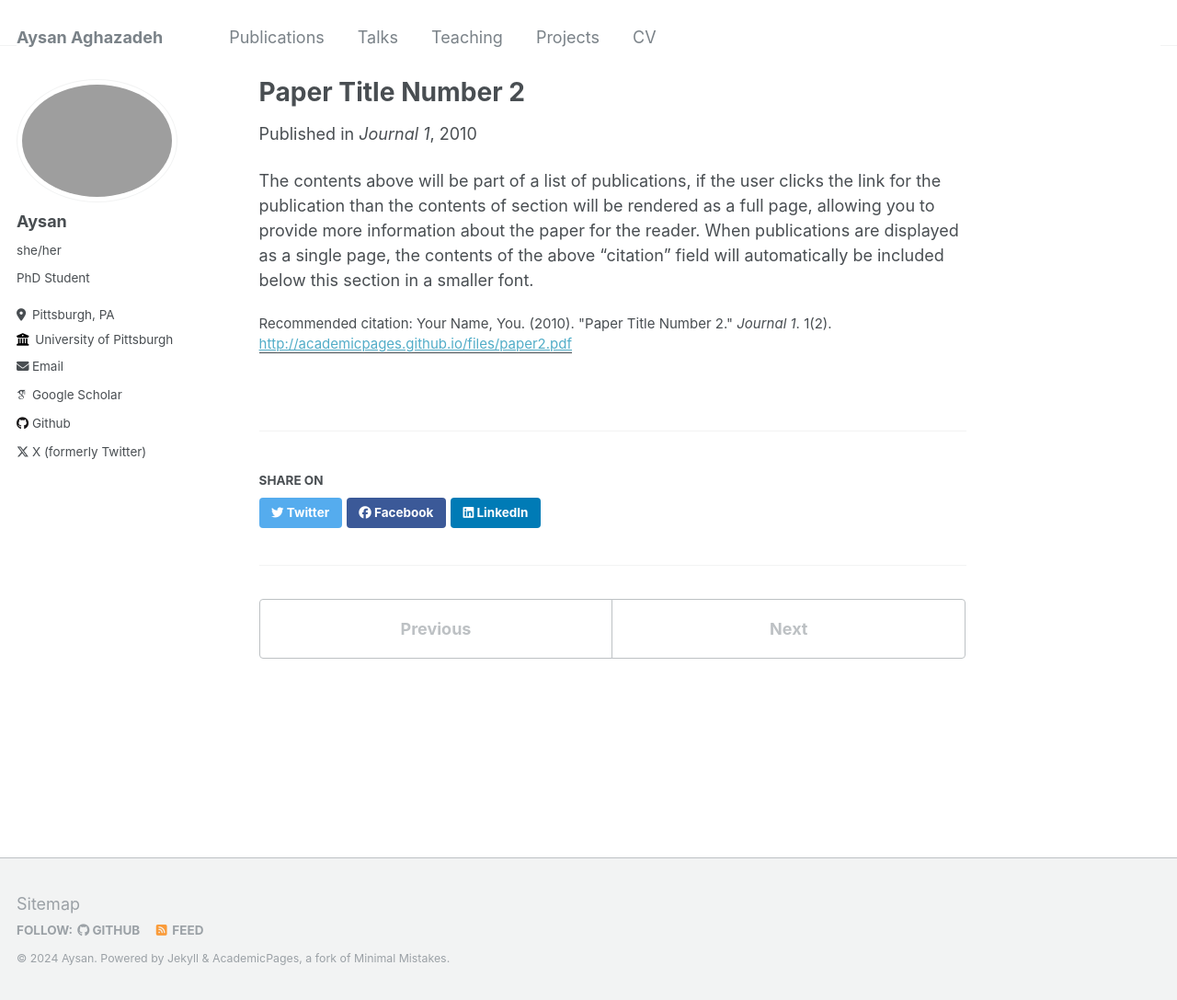
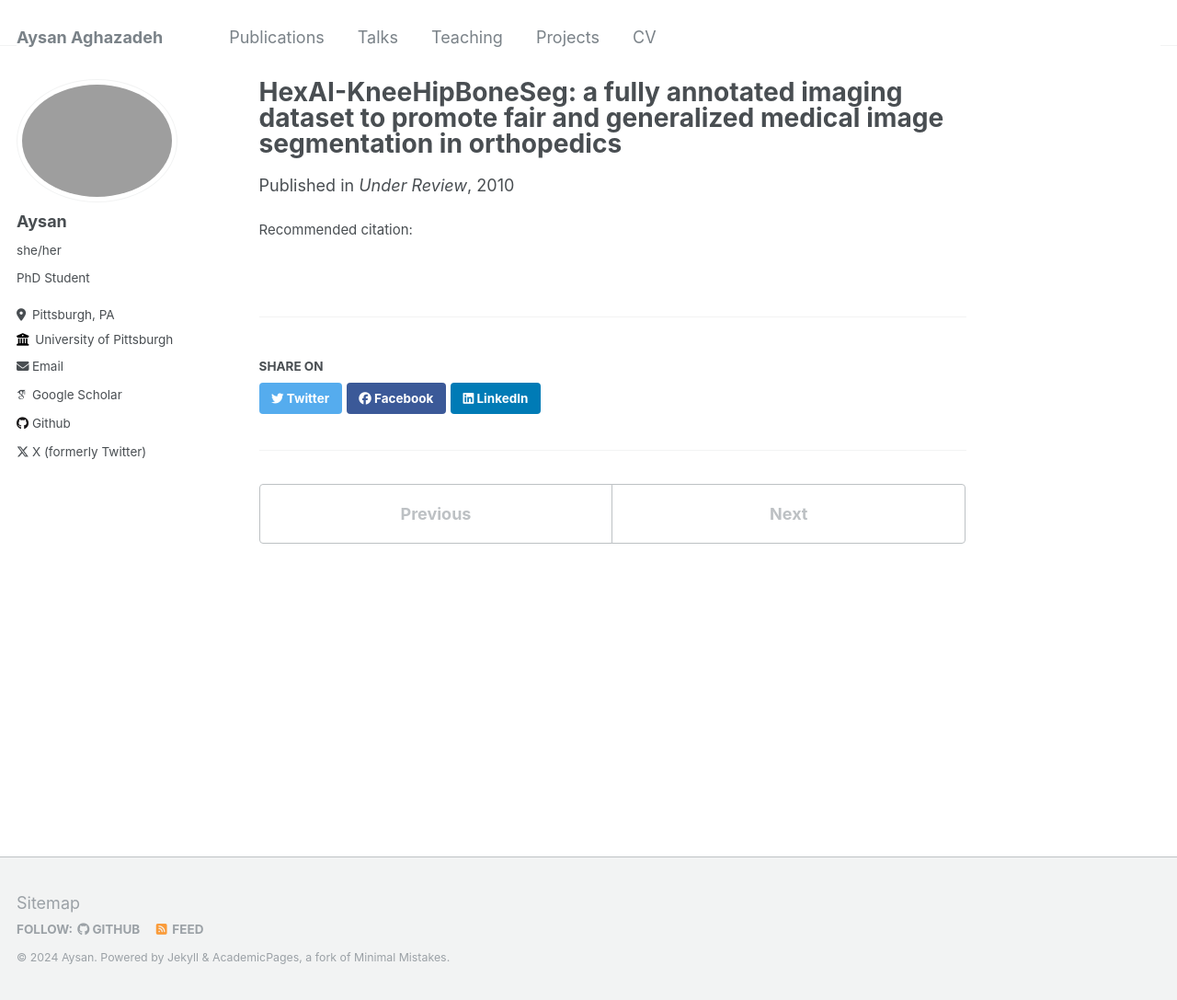
Before and after one commit to aysanaghazadeh/aysanaghazadeh.github.io, a Jekyll site: the page built from _publications/2010-10-01-paper-title-number-2.md, in a window 1280 px wide and 1087 px high. Shown: the whole window at 92% size. Built offline with Jekyll 4.4.1, drawn with Linux system fonts in a browser that asks for light colours; some web fonts are replaced.

Commit message:
Update 2010-10-01-paper-title-number-2.md

```diff
--- a/_publications/2010-10-01-paper-title-number-2.md
+++ b/_publications/2010-10-01-paper-title-number-2.md
@@ -1,12 +1,10 @@
 ---
-title: "Paper Title Number 2"
+title: "HexAI-KneeHipBoneSeg: a fully annotated imaging dataset to promote fair and generalized medical image segmentation in orthopedics"
 collection: publications
 permalink: /publication/2010-10-01-paper-title-number-2
-excerpt: 'This paper is about the number 2. The number 3 is left for future work.'
+excerpt: 'We introduced an unbiased dataset for medical image segmentation in orthopedics'
 date: 2010-10-01
-venue: 'Journal 1'
-paperurl: 'http://academicpages.github.io/files/paper2.pdf'
-citation: 'Your Name, You. (2010). &quot;Paper Title Number 2.&quot; <i>Journal 1</i>. 1(2).'
+venue: 'Under Review'
+paperurl: ''
+citation: ''
 ---
-
-The contents above will be part of a list of publications, if the user clicks the link for the publication than the contents of section will be rendered as a full page, allowing you to provide more information about the paper for the reader. When publications are displayed as a single page, the contents of the above "citation" field will automatically be included below this section in a smaller font.
```
